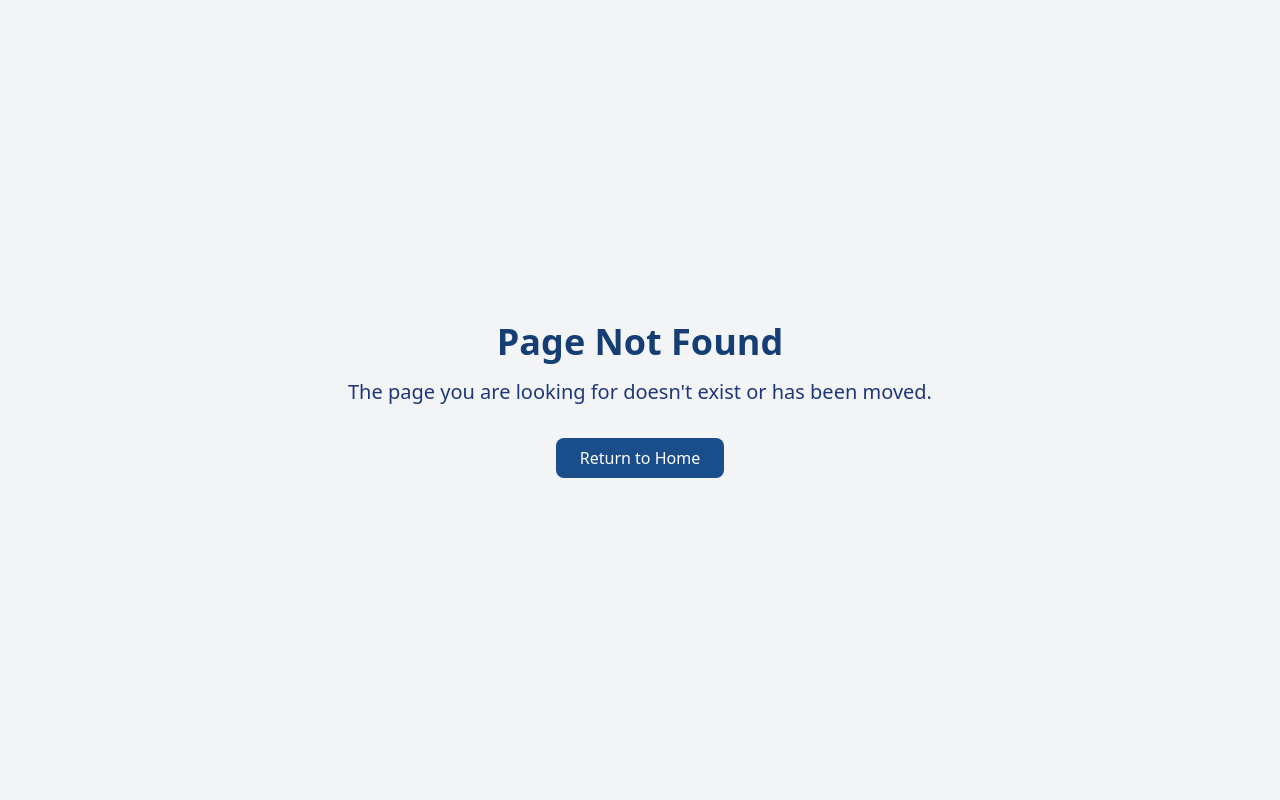
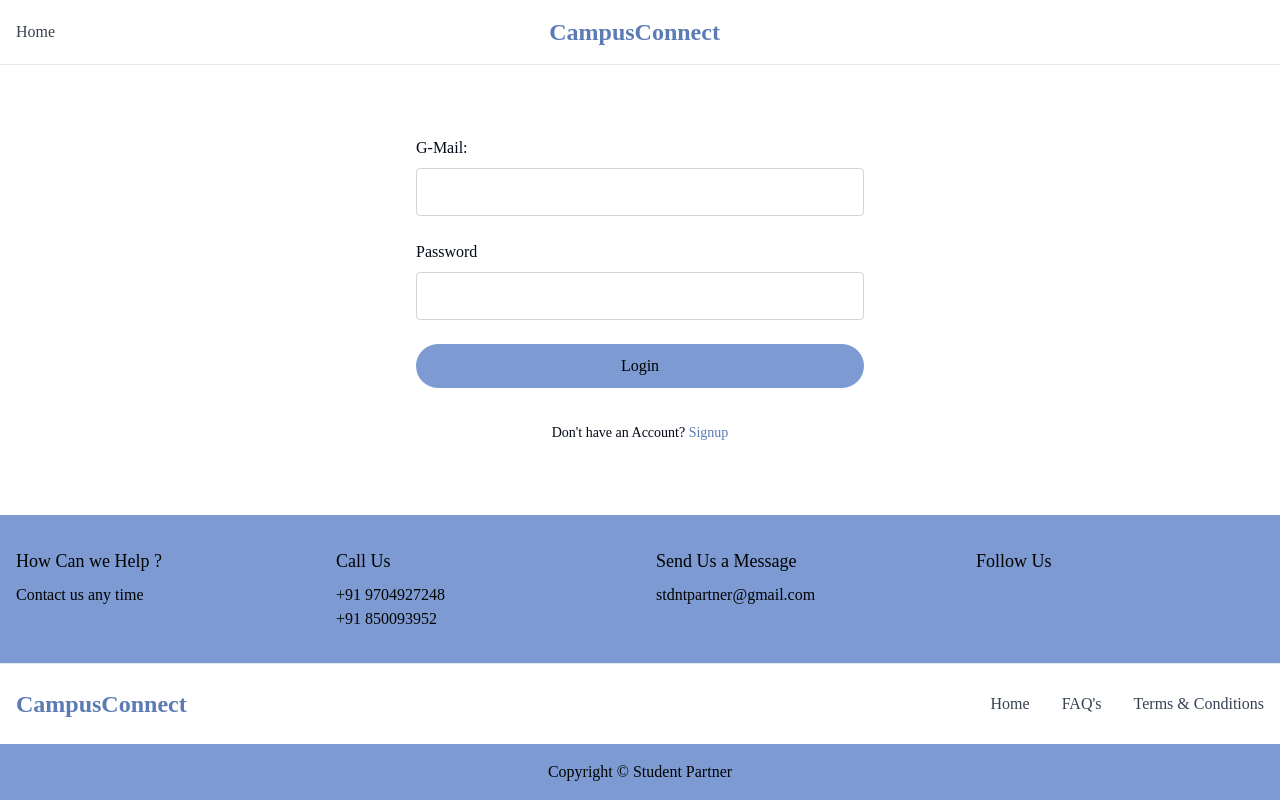
Before and after one commit to NeerajAnalytics/campus-connect-stdntpartner, a React (Vite) app: page /junior-login in a window 1280 px wide. Before the commit this address had no page. Built offline with nearby package versions, Linux system fonts and the light colour scheme.

Commit message:
feat: Implement Junior Login page
- Create a new page for junior login.
- Link the "Junior" button on the Auth page to the new page.
- Ensure the header and footer are consistent with the Auth page.
- Implement the design as specified in the prompt.

```diff
--- a/src/App.tsx
+++ b/src/App.tsx
@@ -1,8 +1,10 @@
+
 import React from "react";
 import { BrowserRouter as Router, Routes, Route } from "react-router-dom";
 import Index from "./pages/Index";
 import InitialPage from "./pages/InitialPage";
 import AuthPage from "./pages/AuthPage";
+import JuniorLoginPage from "./pages/JuniorLoginPage";
 
 // This is a placeholder component for routes that are not yet implemented
 const UnderConstruction = () => (
@@ -29,6 +31,7 @@ function App() {
         <Route path="/" element={<Index />} />
         <Route path="/initial" element={<InitialPage />} />
         <Route path="/auth" element={<AuthPage />} />
+        <Route path="/junior-login" element={<JuniorLoginPage />} />
         <Route path="/login" element={<UnderConstruction />} />
         <Route path="/register" element={<UnderConstruction />} />
         <Route path="/connect" element={<AuthPage />} />
--- a/src/pages/AuthPage.tsx
+++ b/src/pages/AuthPage.tsx
@@ -1,6 +1,8 @@
+
 import React from "react";
 import Footer from "../components/layout/Footer";
 import { Link } from "react-router-dom";
+
 const AuthPage: React.FC = () => {
   return <div className="min-h-screen flex flex-col bg-white font-['Poppins']">
       <main className="flex-grow flex flex-col items-center px-4 py-12">
@@ -13,7 +15,7 @@ const AuthPage: React.FC = () => {
         </h2>
 
         <div className="flex flex-col gap-4 mb-8 my-0 py-0 px-[35px] mx-0">
-          <Link to="/login" className="bg-[#1a4e8a] text-white rounded-full text-lg font-medium hover:bg-[#153e75] transition-colors mx-0 py-[11px] px-[76px] my-[43px]">
+          <Link to="/junior-login" className="bg-[#1a4e8a] text-white rounded-full text-lg font-medium hover:bg-[#153e75] transition-colors mx-0 py-[11px] px-[76px] my-[43px]">
             Junior
           </Link>
           <Link to="/register" className="bg-[#1a4e8a] text-white py-2.5 rounded-full text-lg font-medium hover:bg-[#153e75] transition-colors px-[76px]">
@@ -24,4 +26,5 @@ const AuthPage: React.FC = () => {
       <Footer />
     </div>;
 };
+
 export default AuthPage;
--- /dev/null
+++ b/src/pages/JuniorLoginPage.tsx
@@ -0,0 +1,71 @@
+
+import React from "react";
+import { Link } from "react-router-dom";
+import { Input } from "../components/ui/input";
+import Footer from "../components/layout/Footer";
+
+const JuniorLoginPage: React.FC = () => {
+  return (
+    <div className="min-h-screen flex flex-col bg-white font-['Poppins']">
+      <header className="border-b border-gray-200">
+        <div className="max-w-7xl mx-auto px-4 py-4 flex justify-between items-center">
+          <Link to="/" className="text-gray-700 hover:text-gray-900">
+            Home
+          </Link>
+          <Link to="/" className="text-[#5c7bb5] text-2xl font-semibold">
+            CampusConnect
+          </Link>
+          <div className="w-[50px]"></div> {/* Empty div for alignment */}
+        </div>
+      </header>
+
+      <main className="flex-grow flex flex-col items-center justify-center px-4 py-12">
+        <div className="w-full max-w-md space-y-8">
+          <div className="space-y-6">
+            <div className="space-y-2">
+              <label htmlFor="email" className="block font-medium">
+                G-Mail:
+              </label>
+              <Input
+                id="email"
+                type="email"
+                className="w-full border border-gray-300 rounded h-12"
+              />
+            </div>
+
+            <div className="space-y-2">
+              <label htmlFor="password" className="block font-medium">
+                Password
+              </label>
+              <Input
+                id="password"
+                type="password"
+                className="w-full border border-gray-300 rounded h-12"
+              />
+            </div>
+
+            <button
+              type="button"
+              className="w-full bg-[#7d9bd2] text-black py-2.5 px-4 rounded-full hover:bg-[#6b89c0] transition-colors"
+            >
+              Login
+            </button>
+
+            <div className="text-center pt-2">
+              <span className="text-sm">
+                Don't have an Account?{" "}
+                <Link to="/register" className="text-[#5c7bb5]">
+                  Signup
+                </Link>
+              </span>
+            </div>
+          </div>
+        </div>
+      </main>
+
+      <Footer />
+    </div>
+  );
+};
+
+export default JuniorLoginPage;
```
